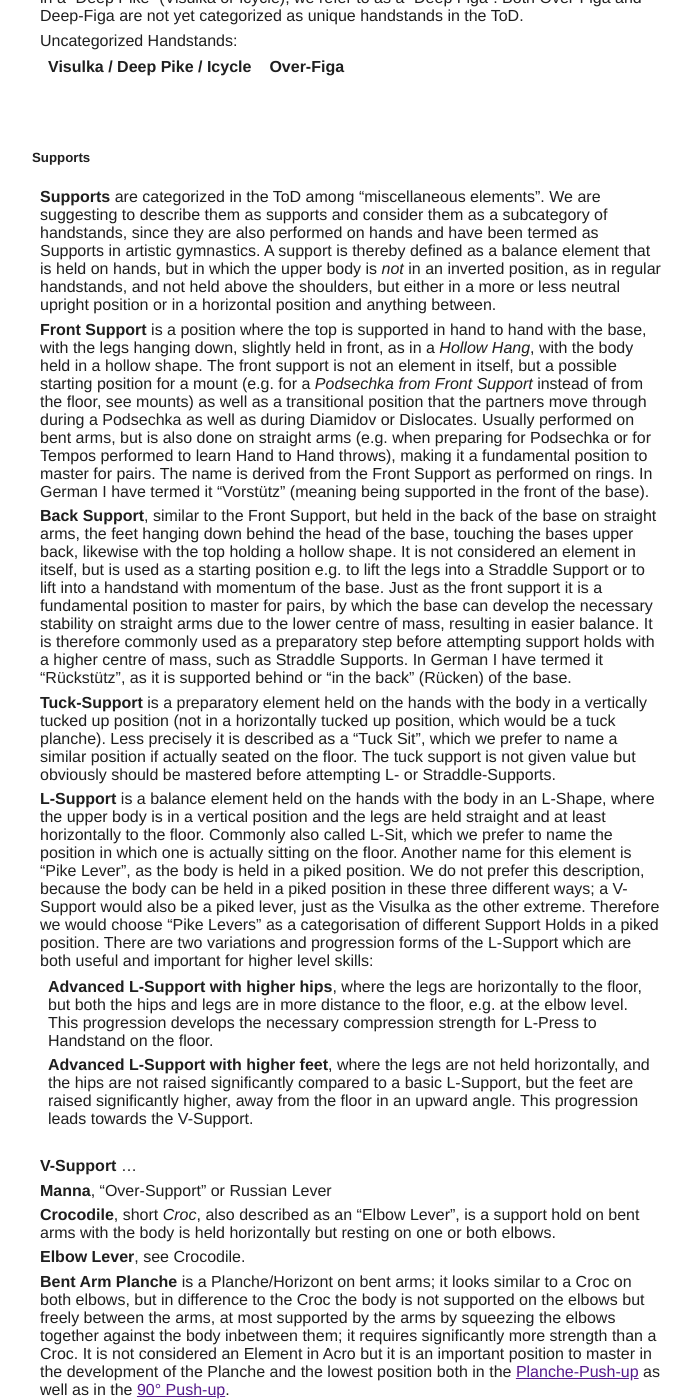
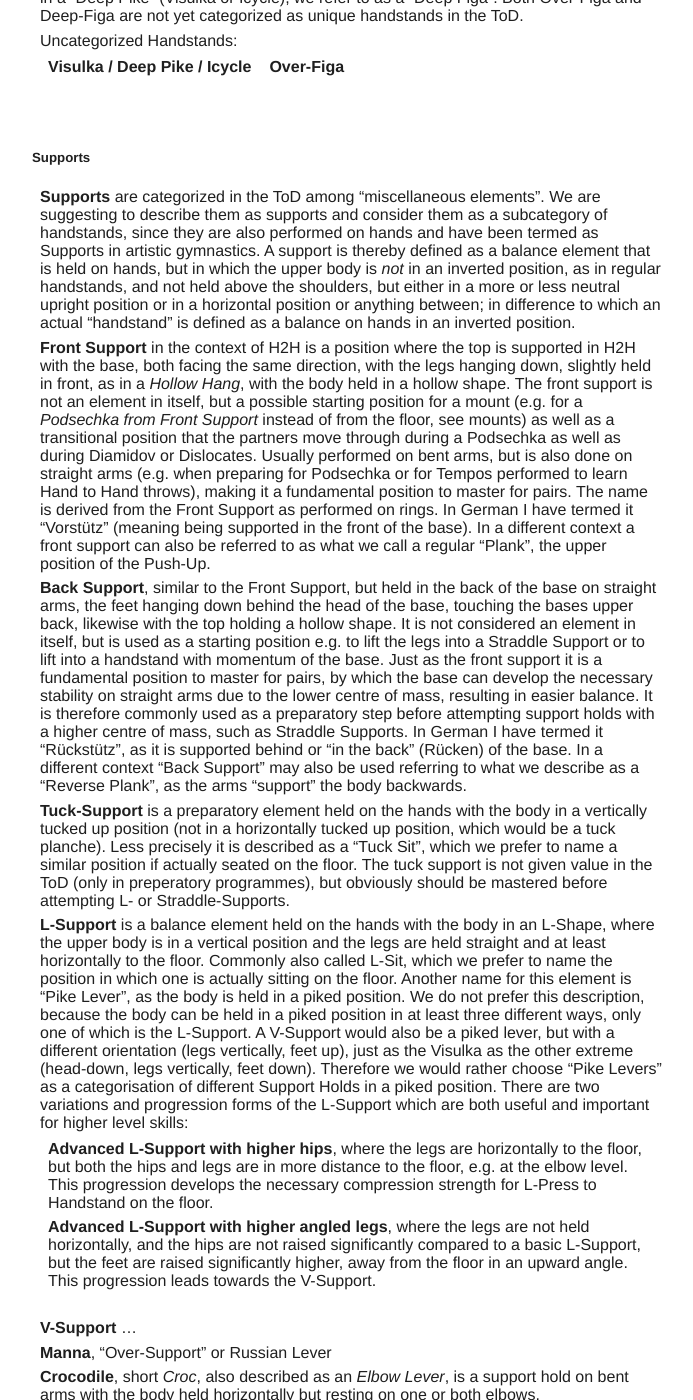
Before and after one commit to floshin/acrolib, a Jekyll site: the page built from terminology.md, in a window 1280 px wide and 1400 px high, scrolled down 7372 px. Shown: the whole window, without its empty margins (293-986 px from the left). Built offline with Jekyll 4.4.1, drawn with Linux system fonts in a browser that asks for light colours; our own code applies the rules of GitHub Pages for plain Markdown files; some of the changed text lies outside the part shown.

Commit message:
Update terminology.md

```diff
--- a/terminology.md
+++ b/terminology.md
@@ -135,19 +135,18 @@ We divide the Acrobatic terms into the following categories according to the cat
 
 ##### Supports
 
-* **Supports** are categorized in the ToD among "miscellaneous elements". We are suggesting to describe them as supports and consider them as a subcategory of handstands, since they are also performed on hands and have been termed as Supports in artistic gymnastics. A support is thereby defined as a balance element that is held on hands, but in which the upper body is *not* in an inverted position, as in regular handstands, and not held above the shoulders, but either in a more or less neutral upright position or in a horizontal position and anything between.
-* **Front Support** is a position where the top is supported in hand to hand with the base, with the legs hanging down, slightly held in front, as in a *Hollow Hang*, with the body held in a hollow shape. The front support is not an element in itself, but a possible starting position for a mount (e.g. for a *Podsechka from Front Support* instead of from the floor, see mounts) as well as a transitional position that the partners move through during a Podsechka as well as during Diamidov or Dislocates. Usually performed on bent arms, but is also done on straight arms (e.g. when preparing for Podsechka or for Tempos performed to learn Hand to Hand throws), making it a fundamental position to master for pairs. The name is derived from the Front Support as performed on rings. In German I have termed it "Vorstütz" (meaning being supported in the front of the base).
-* **Back Support**, similar to the Front Support, but held in the back of the base on straight arms, the feet hanging down behind the head of the base, touching the bases upper back, likewise with the top holding a hollow shape. It is not considered an element in itself, but is used as a starting position e.g. to lift the legs into a Straddle Support or to lift into a handstand with momentum of the base. Just as the front support it is a fundamental position to master for pairs, by which the base can develop the necessary stability on straight arms due to the lower centre of mass, resulting in easier balance. It is therefore commonly used as a preparatory step before attempting support holds with a higher centre of mass, such as Straddle Supports. In German I have termed it "Rückstütz", as it is supported behind or "in the back" (Rücken) of the base.
-* **Tuck-Support** is a preparatory element held on the hands with the body in a vertically tucked up position (not in a horizontally tucked up position, which would be a tuck planche). Less precisely it is described as a "Tuck Sit", which we prefer to name a similar position if actually seated on the floor. The tuck support is not given value but obviously should be mastered before attempting L- or Straddle-Supports.
-* **L-Support** is a balance element held on the hands with the body in an L-Shape, where the upper body is in a vertical position and the legs are held straight and at least horizontally to the floor. Commonly also called L-Sit, which we prefer to name the position in which one is actually sitting on the floor. Another name for this element is "Pike Lever", as the body is held in a piked position. We do not prefer this description, because the body can be held in a piked position in these three different ways; a V-Support would also be a piked lever, just as the Visulka as the other extreme. Therefore we would choose "Pike Levers" as a categorisation of different Support Holds in a piked position. There are two variations and progression forms of the L-Support which are both useful and important for higher level skills:
+* **Supports** are categorized in the ToD among "miscellaneous elements". We are suggesting to describe them as supports and consider them as a subcategory of handstands, since they are also performed on hands and have been termed as Supports in artistic gymnastics. A support is thereby defined as a balance element that is held on hands, but in which the upper body is *not* in an inverted position, as in regular handstands, and not held above the shoulders, but either in a more or less neutral upright position or in a horizontal position or anything between; in difference to which an actual "handstand" is defined as a balance on hands in an inverted position.
+* **Front Support** in the context of H2H is a position where the top is supported in H2H with the base, both facing the same direction, with the legs hanging down, slightly held in front, as in a *Hollow Hang*, with the body held in a hollow shape. The front support is not an element in itself, but a possible starting position for a mount (e.g. for a *Podsechka from Front Support* instead of from the floor, see mounts) as well as a transitional position that the partners move through during a Podsechka as well as during Diamidov or Dislocates. Usually performed on bent arms, but is also done on straight arms (e.g. when preparing for Podsechka or for Tempos performed to learn Hand to Hand throws), making it a fundamental position to master for pairs. The name is derived from the Front Support as performed on rings. In German I have termed it "Vorstütz" (meaning being supported in the front of the base). In a different context a front support can also be referred to as what we call a regular "Plank", the upper position of the Push-Up.
+* **Back Support**, similar to the Front Support, but held in the back of the base on straight arms, the feet hanging down behind the head of the base, touching the bases upper back, likewise with the top holding a hollow shape. It is not considered an element in itself, but is used as a starting position e.g. to lift the legs into a Straddle Support or to lift into a handstand with momentum of the base. Just as the front support it is a fundamental position to master for pairs, by which the base can develop the necessary stability on straight arms due to the lower centre of mass, resulting in easier balance. It is therefore commonly used as a preparatory step before attempting support holds with a higher centre of mass, such as Straddle Supports. In German I have termed it "Rückstütz", as it is supported behind or "in the back" (Rücken) of the base. In a different context "Back Support" may also be used referring to what we describe as a "Reverse Plank", as the arms "support" the body backwards.
+* **Tuck-Support** is a preparatory element held on the hands with the body in a vertically tucked up position (not in a horizontally tucked up position, which would be a tuck planche). Less precisely it is described as a "Tuck Sit", which we prefer to name a similar position if actually seated on the floor. The tuck support is not given value in the ToD (only in preperatory programmes), but obviously should be mastered before attempting L- or Straddle-Supports.
+* **L-Support** is a balance element held on the hands with the body in an L-Shape, where the upper body is in a vertical position and the legs are held straight and at least horizontally to the floor. Commonly also called L-Sit, which we prefer to name the position in which one is actually sitting on the floor. Another name for this element is "Pike Lever", as the body is held in a piked position. We do not prefer this description, because the body can be held in a piked position in at least three different ways, only one of which is the L-Support. A V-Support would also be a piked lever, but with a different orientation (legs vertically, feet up), just as the Visulka as the other extreme (head-down, legs vertically, feet down). Therefore we would rather choose "Pike Levers" as a categorisation of different Support Holds in a piked position. There are two variations and progression forms of the L-Support which are both useful and important for higher level skills:
    * **Advanced L-Support with higher hips**, where the legs are horizontally to the floor, but both the hips and legs are in more distance to the floor, e.g. at the elbow level. This progression develops the necessary compression strength for L-Press to Handstand on the floor.
-   * **Advanced L-Support with higher feet**, where the legs are not held horizontally, and the hips are not raised significantly compared to a basic L-Support, but the feet are raised significantly higher, away from the floor in an upward angle. This progression leads towards the V-Support.
+   * **Advanced L-Support with higher angled legs**, where the legs are not held horizontally, and the hips are not raised significantly compared to a basic L-Support, but the feet are raised significantly higher, away from the floor in an upward angle. This progression leads towards the V-Support.
 * **V-Support** ...
 * **Manna**, "Over-Support" or Russian Lever
-* **Crocodile**, short *Croc*, also described as an "Elbow Lever", is a support hold on bent arms with the body is held horizontally but resting on one or both elbows.
-* **Elbow Lever**, see Crocodile.
+* **Crocodile**, short *Croc*, also described as an *Elbow Lever*, is a support hold on bent arms with the body held horizontally but resting on one or both elbows.
 * **Bent Arm Planche** is a Planche/Horizont on bent arms; it looks similar to a Croc on both elbows, but in difference to the Croc the body is not supported on the elbows but freely between the arms, at most supported by the arms by squeezing the elbows together against the body inbetween them; it requires significantly more strength than a Croc. It is not considered an Element in Acro but it is an important position to master in the development of the Planche and the lowest position both in the [Planche-Push-up]() as well as in the [90° Push-up]().
-* **Planche** is a balance on two hands on completely straight arms and the body held horizontally to the floor; to keep the Centre of Mass at about the hips above the wrists, the shoulders are leaning significantly forward beyond the wrists, which requires significant shoulder and wrist strength. The wrist flexibility requirements and pressure is much higher on the floor than when performed in H2H, because of the different wrist angles, that can be held much more neutral in H2H. Due to excessive strength requirements the element is also called "Krafthandstand" in German, meaning "Strength Handstand". Another German name for the element is "Stützwaage" (Scale Support) or just "Waage" (Scale) due to the body being held evenly like a balanced scale. In Russian the element is described as an horizontal Handstand, short *Horizont*, which we consider the most descriptive term, therefore we suggest using it. In English the element is most commonly known as a "Planche", which is confusing insofar as that the word has basically the same meaning as "Plank" too, which doesn't require any balance; it just describes the rigid body common to both positions. A Horizont with the hands being apart by at least three times the shoulder width is called a Wide Planche. A Planche where the Arms are completely in a horizontal line alongside the body is called a "Maltese" or "Deep Planche".
+* **Planche** is a balance on two hands on completely straight arms and the body held horizontally to the floor; to keep the Centre of Mass at about the hips above the wrists, the shoulders are leaning significantly forward beyond the wrists, which requires significant shoulder and wrist strength. The wrist flexibility requirements and pressure is much higher on the floor than when performed in H2H, because of the different wrist angles, that can be held much more neutral in H2H. Due to excessive strength requirements the element is also called "Krafthandstand" in German, meaning "Strength Handstand". Another German name for the element is "Stützwaage" (Scale Support) or just "Waage" (Scale) due to the body being held evenly like a balanced scale. In Russian the element is described as an horizontal Handstand, short *Horizont*, which we consider the most descriptive term, therefore we suggest using it. In English the element is most commonly known as a "Planche", which is confusing insofar as that the word has basically the same meaning as "Plank" too, which doesn't require any balance; it just describes the rigid body common to both positions. A Horizont with the hands being apart by [??? at least three times the shoulder width ???] is called a Wide Planche. A Planche where the Arms are completely in a horizontal line alongside the body is called a "Maltese" or "Deep Planche".
 * **One Arm Planche** is a planche or Horizont on one arm. According to the ToD of the FIG a one arm planche *cannot* be performed. One arm planches as done in Calisthenics are not considered planches by gymnastic standards due to bent arms and other technical shortcomings. The element is said to be impossible because it is assumed that it can either only be performed with a bent arm and/or with the body heavily twisted or not completely horizontal; in the past and for many years the only person known who came close to a clean one arm planche was a handbalancer called [Professor Paulinetti](), who performed it like this; as can be seen the arm is very visibly bent. In recent years some handbalancers such as ??? and calisthenics athletes such as [Valentin Blanc]() have shown cleaner one arm planches with an almost straight arm, but still a microbend remains. We think that it might be possible that in the future the possibility of one arm planches may have to be reconsidered, but the difficulty is so extreme that it is unlikely to be performed. A different element that sometimes is confused with a One Arm Planche is the "One Arm Airbaby".
 * **One Arm Airbaby**, like the one arm planche, is also a balance element on one arm with the body in a horizontal position, but the body is turned sideways and it is considered a base position; it was performed in the past by a chinese pair with the top in a one arm handstand on the free arm of the base.
 * **Lever**, ...
```
